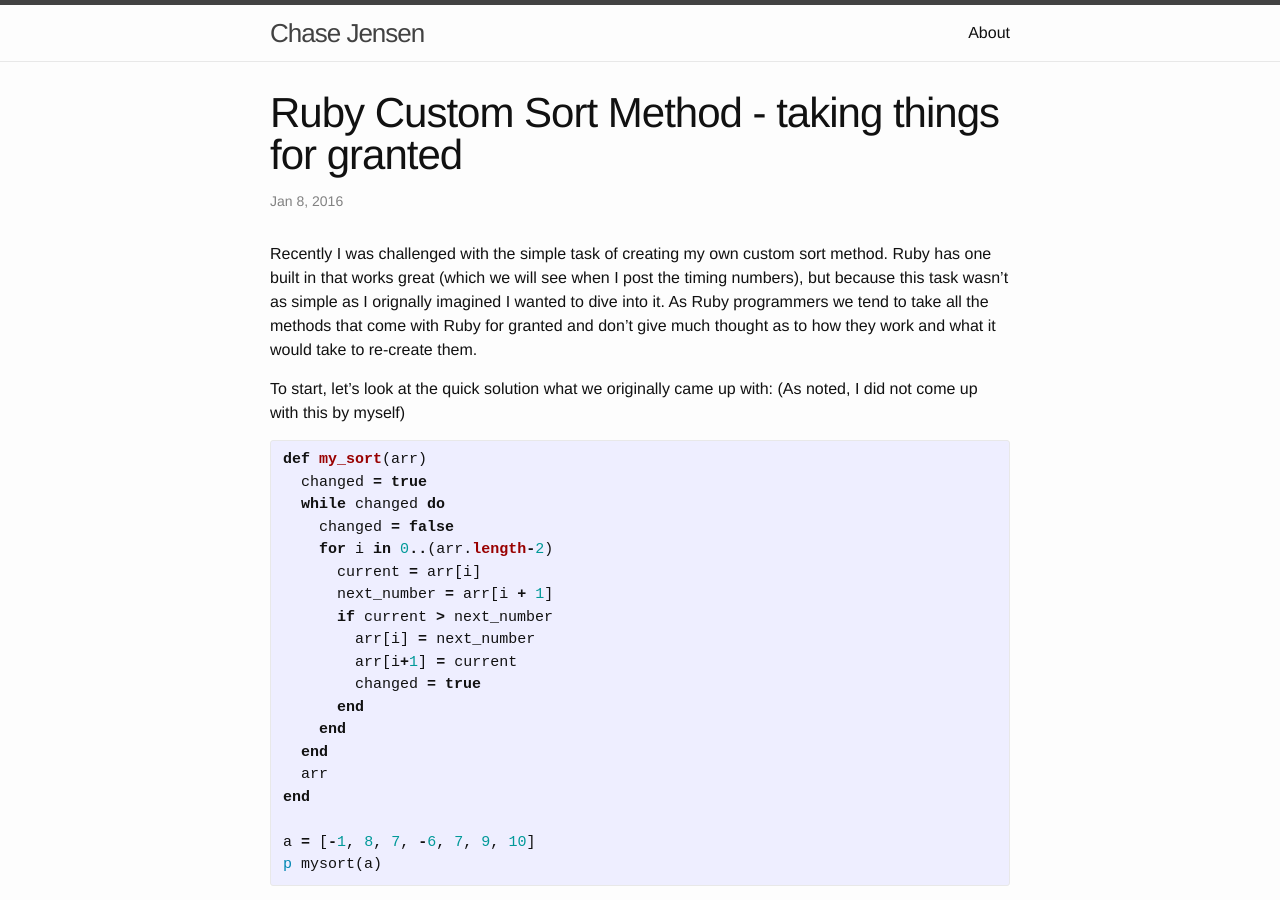
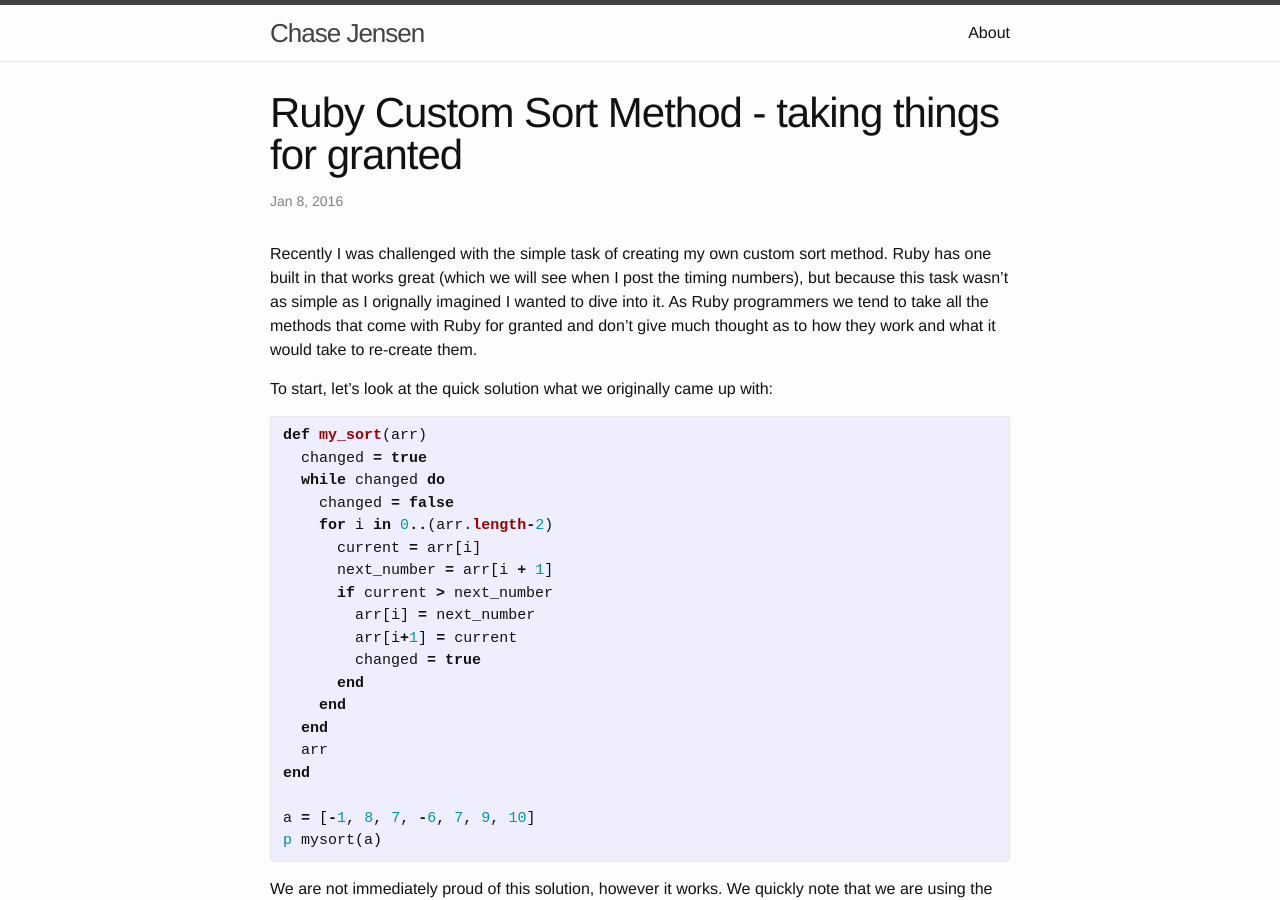
Before and after one commit to ruevaughn/blog, a Jekyll site: the page built from _posts/2016-01-09-ruby-custom-sort-method.markdown, in a window 1280 px wide and 900 px high. Built offline with Jekyll 4.4.1, drawn with Linux system fonts in a browser that asks for light colours.

Commit message:
Change wording about not coming up with solution

```diff
--- a/_posts/2016-01-09-ruby-custom-sort-method.markdown
+++ b/_posts/2016-01-09-ruby-custom-sort-method.markdown
@@ -7,7 +7,7 @@ categories: jekyll update
 
 Recently I was challenged with the simple task of creating my own custom sort method. Ruby has one built in that works great (which we will see when I post the timing numbers), but because this task wasn't as simple as I orignally imagined I wanted to dive into it. As Ruby programmers we tend to take all the methods that come with Ruby for granted and don't give much thought as to how they work and what it would take to re-create them.
 
-To start, let's look at the quick solution what we originally came up with: (As noted, I did not come up with this by myself)
+To start, let's look at the quick solution what we originally came up with:
 
 {% highlight ruby %}
 def my_sort(arr)
```
